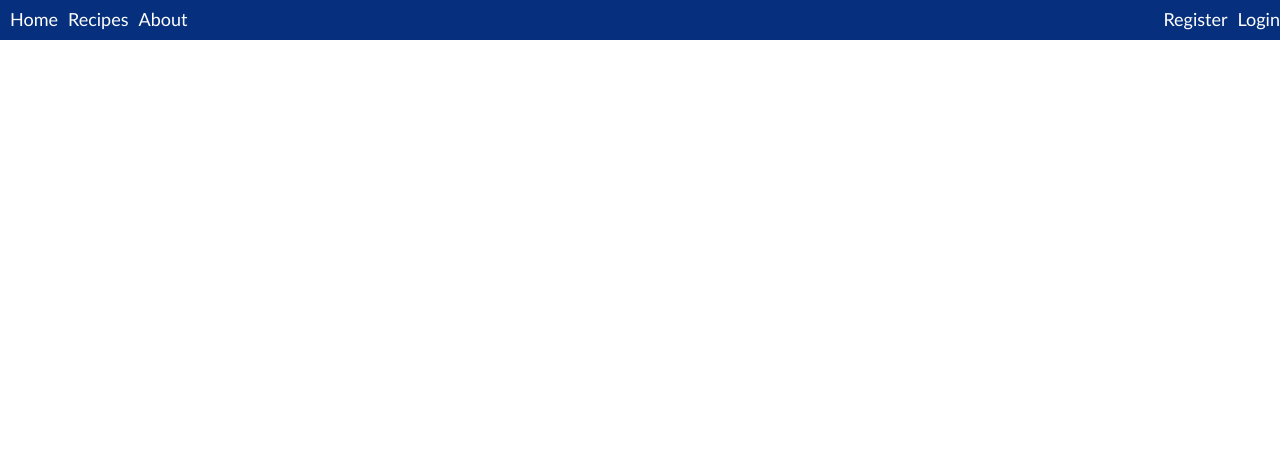
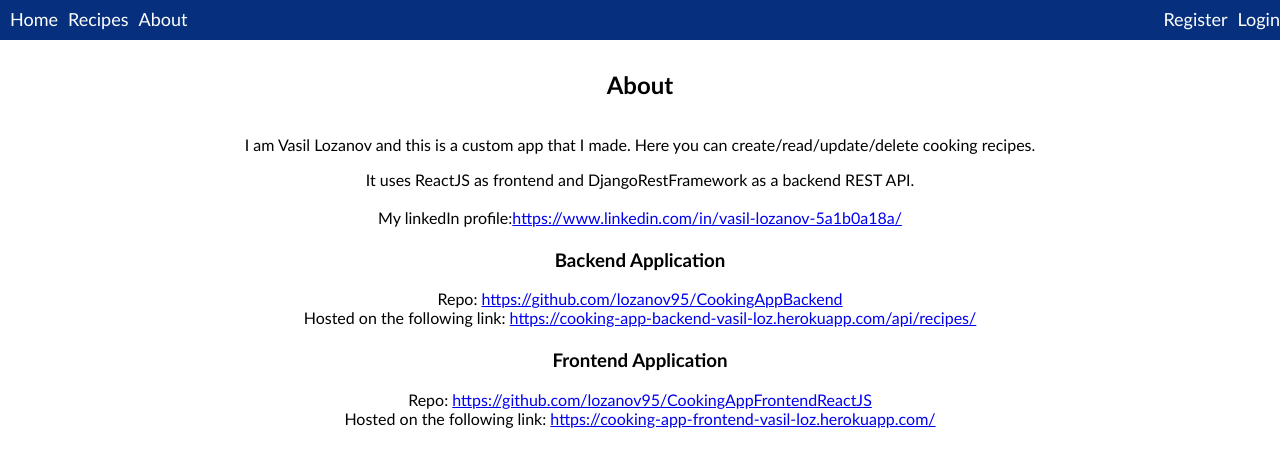
Before and after one commit to lozanov95/CookingAppFrontendReactJS, a React (Create React App) app: page /about in a window 1280 px wide. Shown: the top 466 px of the page. Built offline with nearby package versions, Linux system fonts and the light colour scheme.

Commit message:
added about page

```diff
--- a/src/App.js
+++ b/src/App.js
@@ -8,6 +8,7 @@ import { Login } from './views/login.js';
 import { CreateRecipe } from './views/create.js';
 import { Details } from './views/details.js';
 import { Edit } from './views/edit.js';
+import { About } from './views/about.js';
 
 class App extends Component {
   render() {
@@ -21,6 +22,7 @@ class App extends Component {
         <Route path="/create/" component={CreateRecipe} />
         <Route path="/details/:id" component={Details} />
         <Route path="/edit/:id" component={Edit} />
+        <Route path="/about" component={About} />
       </Switch>
     </Router>
   }
--- /dev/null
+++ b/src/views/about.js
@@ -0,0 +1,35 @@
+export function About() {
+    return (
+        <div className="form-container">
+            <h2>About</h2>
+            <div>
+                <p>I am Vasil Lozanov and this is a custom app that I made. Here you can create/read/update/delete cooking recipes.</p>
+                <p>It uses ReactJS as frontend and DjangoRestFramework as a backend REST API.</p>
+            </div>
+            <Link label="My linkedIn profile:" link="https://www.linkedin.com/in/vasil-lozanov-5a1b0a18a/" />
+            <ComponentLinks title="Backend Application" repoLink="https://github.com/lozanov95/CookingAppBackend" hostedLink="https://cooking-app-backend-vasil-loz.herokuapp.com/api/recipes/" />
+            <ComponentLinks title="Frontend Application" repoLink="https://github.com/lozanov95/CookingAppFrontendReactJS" hostedLink="https://cooking-app-frontend-vasil-loz.herokuapp.com/" />
+        </div>
+    )
+}
+
+function ComponentLinks(props) {
+    return (
+        <div>
+            <h3>{props.title}</h3>
+            <Link link={props.repoLink} label="Repo: " />
+            <Link link={props.hostedLink} label="Hosted on the following link: " />
+        </div>
+    )
+}
+
+function Link(props) {
+    return (
+        <div>
+            <label>{props.label}</label>
+            <a href={props.link}>
+                {props.link}
+            </a>
+        </div>
+    )
+}
```
